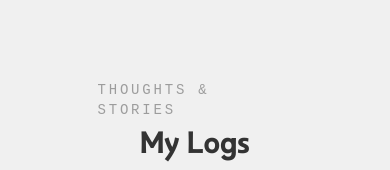
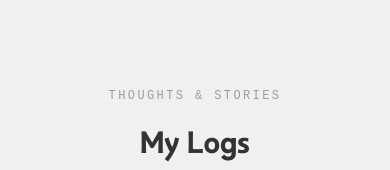
Before and after one commit to seifzellaban/portfolio, a Next.js app: page /logs in a window 390 px wide. Shown: the top 170 px of the page. Built offline with nearby package versions, Linux system fonts and the light colour scheme.

Commit message:
fix(logs): prevent 'THOUGHTS & STORIES' text wrap and adjust size on mobile

```diff
--- a/src/app/logs/page.tsx
+++ b/src/app/logs/page.tsx
@@ -24,7 +24,7 @@ export default function LogsPage() {
             <ShinyText
               text="THOUGHTS & STORIES"
               speed={4}
-              className="text-sm font-mono tracking-[0.2em] opacity-60"
+              className="text-xs sm:text-sm font-mono tracking-[0.2em] opacity-60 whitespace-nowrap"
             />
           </div>
 
```
